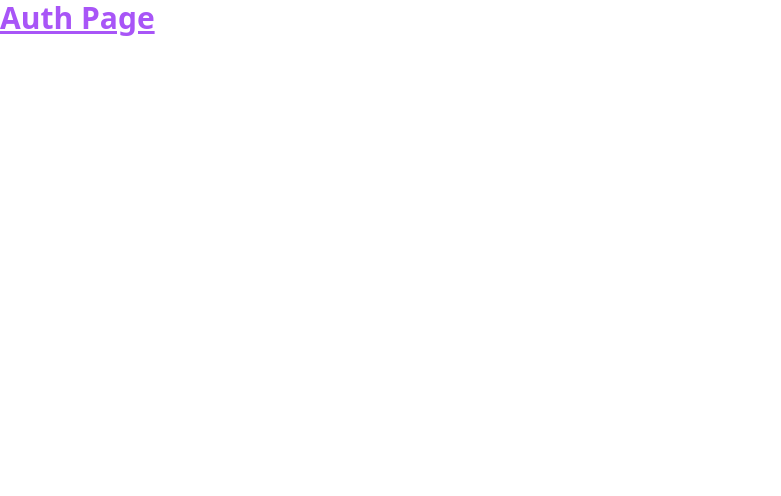
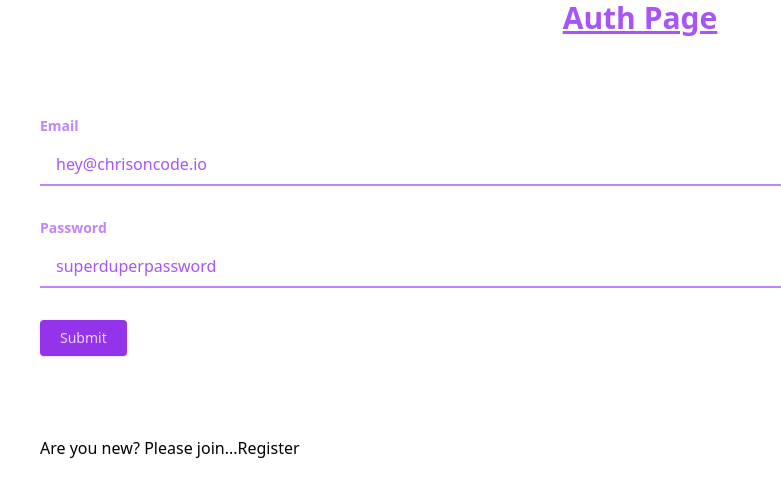
Before and after one commit to nailfurkanacar/authentication-with-firebase-config, a React (Create React App) app: page / in a window 1280 px wide. Shown: the top 496 px of the page, without its empty margins (0-781 px from the left). Built offline with nearby package versions, Linux system fonts and the light colour scheme.

Commit message:
Added: react-hook-form, updated login and auth pages

```diff
--- a/package.json
+++ b/package.json
@@ -8,6 +8,7 @@
     "@testing-library/user-event": "^13.5.0",
     "react": "^18.2.0",
     "react-dom": "^18.2.0",
+    "react-hook-form": "^7.36.1",
     "react-router-dom": "^6.4.1",
     "react-scripts": "5.0.1",
     "web-vitals": "^2.1.4"
--- /dev/null
+++ b/src/components/Login/index.js
@@ -0,0 +1,84 @@
+import React from "react";
+import { useForm } from "react-hook-form";
+
+const Login = () => {
+  const {
+    register,
+    handleSubmit,
+    formState: { errors },
+  } = useForm({
+    mode: "onSubmit", // can be onBlur as depend
+  });
+
+  function handleLoginFormSubmit(data) {
+    console.log(data);
+  }
+
+  return (
+    <form onSubmit={handleSubmit(handleLoginFormSubmit)}>
+      <div className="mb-8">
+        <label
+          htmlFor="email"
+          className={`block font-bold text-sm mb-2 ${
+            errors?.email ? "text-red-400" : "text-purple-400"
+          }`}
+        >
+          Email
+        </label>
+        <input
+          autoComplete="off"
+          type="text"
+          name="email"
+          id="email"
+          placeholder="hey@chrisoncode.io"
+          className={`block w-full bg-transparent outline-none border-b-2 py-2 px-4  placeholder-purple-500 focus:bg-purple-600 ${
+            errors?.email
+              ? "text-red-300 border-red-400"
+              : "text-purple-200 border-purple-400"
+          }`}
+          {...register("email", {
+            required: "Your Email is required.",
+          })}
+        />
+        {errors?.email && (
+          <p className="text-red-500 text-sm mt-2">{errors?.email?.message}</p>
+        )}
+      </div>
+
+      <div className="mb-8">
+        <label
+          htmlFor="password"
+          className={`block font-bold text-sm mb-2 ${
+            errors?.password ? "text-red-400" : "text-purple-400"
+          }`}
+        >
+          Password
+        </label>
+        <input
+          autoComplete="off"
+          type="password"
+          name="password"
+          id="password"
+          placeholder="superduperpassword"
+          className={`block w-full bg-transparent outline-none border-b-2 py-2 px-4 text-purple-200 focus:bg-purple-600 placeholder-purple-500 ${
+            errors?.password ? "border-red-400" : "border-purple-400"
+          }`}
+          {...register("password", {
+            required: "Your password is required.",
+          })}
+        />
+        {errors?.password && (
+          <p className="text-red-500 text-sm mt-2">
+            {errors?.password?.message}
+          </p>
+        )}
+      </div>
+
+      <button className="inline-block bg-purple-600 text-purple-200 rounded shadow py-2 px-5 text-sm">
+        Submit
+      </button>
+    </form>
+  );
+};
+
+export default Login;
--- /dev/null
+++ b/src/components/Signup/index.js
@@ -0,0 +1,7 @@
+import React from "react";
+
+const Signup = () => {
+  return <>Signup</>;
+};
+
+export default Signup;
--- a/src/containers/AuthPage/index.js
+++ b/src/containers/AuthPage/index.js
@@ -1,6 +1,40 @@
+import { useState } from "react";
+import Login from "../../components/Login";
+import Signup from "../../components/Signup";
+
 const AuthPage = () => {
+  const [hasAccount, setHasAccount] = useState(true);
+
+  const handleSetHasAccount = () => {
+    setHasAccount(!hasAccount);
+  };
   return (
-    <h1 className="text-3xl font-bold underline text-purple-500">Auth Page</h1>
+    <div className="px-10">
+      <h1 className="text-3xl flex justify-center font-bold underline text-purple-500">
+        Auth Page
+      </h1>
+      {hasAccount ? (
+        <div className="py-20 ">
+          <Login />
+        </div>
+      ) : (
+        <div className="py-20">
+          <Signup />
+        </div>
+      )}
+
+      {hasAccount ? (
+        <div className="flex flex-row">
+          <p>Are you new? Please join...</p>
+          <button onClick={handleSetHasAccount}>Register</button>
+        </div>
+      ) : (
+        <div className="flex  flex-row">
+          <p>Have you already have account? Please login...</p>
+          <button onClick={handleSetHasAccount}>Login</button>
+        </div>
+      )}
+    </div>
   );
 };
 
```
Also changed, not shown: 1 other file (tests, documents, lock files or other folders).
